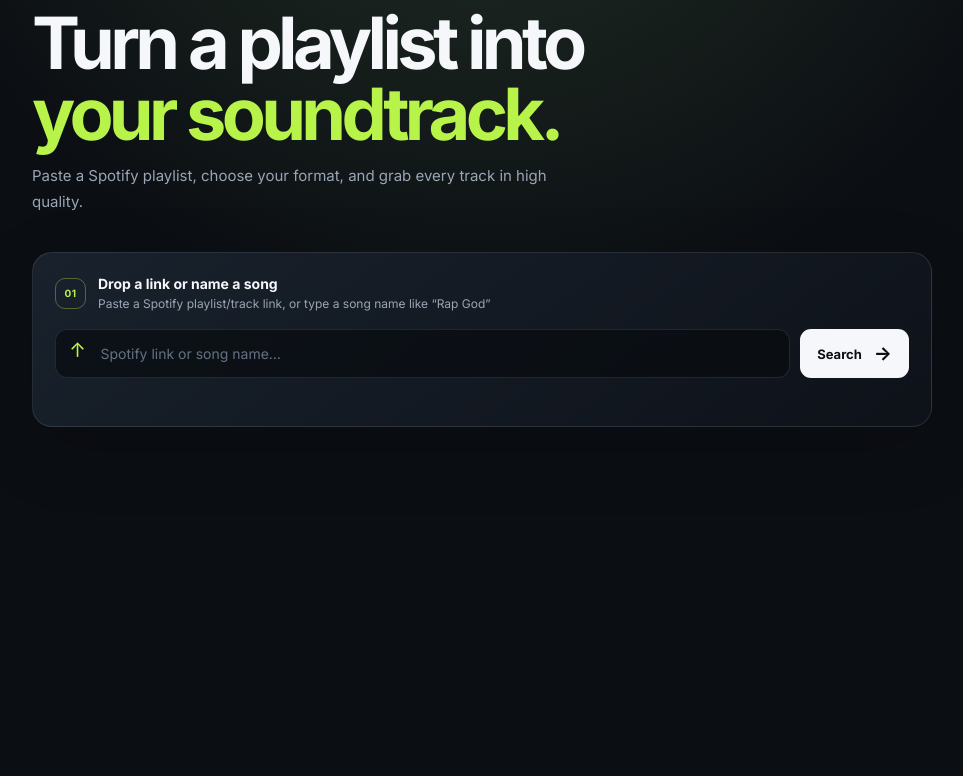
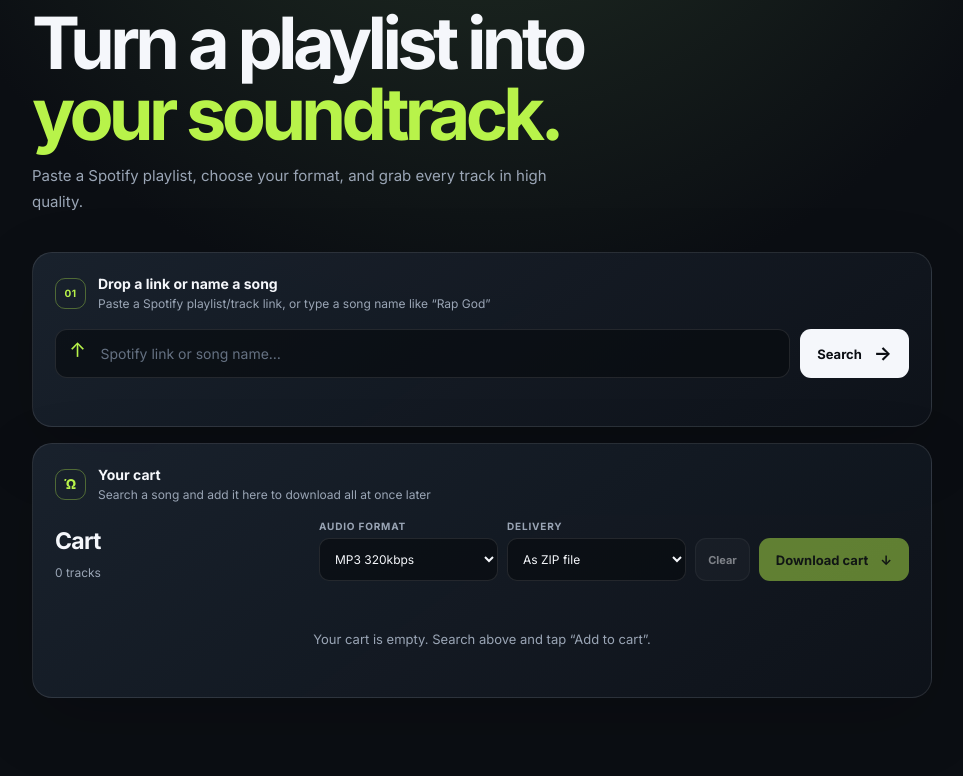
Before and after one commit to luffytaroji118/sp-down, a FastAPI app: page / in a window 1280 px wide. Shown: the part 154-930 px from the top of the page, without its empty margins (158-1121 px from the left). Before the commit the page ends 581 px from the top, so only its background shows below. Run offline with FastAPI, Linux system fonts and the light colour scheme.

Commit message:
Add cart: search songs, add to cart, download all together

```diff
--- a/main.py
+++ b/main.py
@@ -16,6 +16,7 @@
 from spotify import fetch_tracks, fetch_single_track, is_spotify_track_url
 from downloader import (
     download_playlist,
+    download_cart,
     download_track_by_url,
     search_youtube,
     FORMAT_OPTIONS,
@@ -180,6 +181,114 @@
     except Exception as e:
         job["status"] = "error"
         job["error"] = str(e)
+
+
+async def _run_cart_download(job_id, items, song_dir, fmt_key, stop_event, pack_zip=True):
+    job = jobs[job_id]
+
+    def on_start(idx, item):
+        job["track_status"][idx - 1] = "downloading"
+
+    def on_done(idx, item, path):
+        if path:
+            job["track_status"][idx - 1] = "done"
+            job["completed"] += 1
+            job["files"].append({"index": idx, "name": Path(path).name, "path": str(path)})
+        else:
+            job["track_status"][idx - 1] = "failed"
+            job["failed"] += 1
+        job["track_progress"].pop(idx, None)
+
+    def on_progress(idx, info):
+        status = info.get("status")
+        if status == "downloading":
+            downloaded = info.get("downloaded_bytes", 0) or 0
+            total = info.get("total_bytes") or info.get("total_bytes_estimate") or 0
+            pct = round(downloaded / total * 100, 1) if total > 0 else 0
+            job["track_progress"][idx] = pct
+            speed = info.get("speed") or 0
+            if speed:
+                job["download_speed"] = speed
+        elif status == "finished":
+            job["track_progress"][idx] = 100
+
+    try:
+        loop = asyncio.get_event_loop()
+        result_path = await loop.run_in_executor(
+            None,
+            lambda: download_cart(items, song_dir, fmt_key, on_start, on_done, stop_event, pack_zip=pack_zip, on_progress=on_progress),
+        )
+        if result_path:
+            if pack_zip:
+                job["zip_path"] = str(result_path)
+            else:
+                job["song_dir"] = str(result_path)
+            job["status"] = "done"
+        else:
+            job["status"] = "stopped"
+    except Exception as e:
+        job["status"] = "error"
+        job["error"] = str(e)
+
+
+@app.post("/api/download_cart")
+async def download_cart_endpoint(data: dict):
+    tracks = data.get("tracks", [])
+    fmt_key = data.get("format", "mp3_320")
+    mode = data.get("mode", "zip")
+    name = (data.get("name") or "Cart").strip() or "Cart"
+
+    if not isinstance(tracks, list) or not tracks:
+        raise HTTPException(400, "tracks must be a non-empty list")
+    if fmt_key not in FORMAT_OPTIONS:
+        raise HTTPException(400, f"Invalid format: {fmt_key}")
+    if mode not in ("zip", "individual"):
+        raise HTTPException(400, "Invalid mode")
+
+    items = []
+    for i, t in enumerate(tracks, 1):
+        video_url = (t.get("video_url") or "").strip()
+        title = (t.get("title") or "Unknown").strip() or "Unknown"
+        artists = (t.get("artists") or "Unknown").strip() or "Unknown"
+        if not video_url:
+            raise HTTPException(400, f"Track {i} is missing video_url")
+        items.append({
+            "index": i,
+            "video_url": video_url,
+            "title": title,
+            "artists": artists,
+            "duration_ms": t.get("duration_ms", 0),
+        })
+
+    job_id = uuid.uuid4().hex[:12]
+    safe_name = "".join(c if c.isalnum() or c in "-_" else "_" for c in name)[:50]
+    job_dir = TEMP_DIR / job_id
+    song_dir = job_dir / safe_name
+    stop_event = threading.Event()
+
+    jobs[job_id] = {
+        "status": "downloading",
+        "mode": mode,
+        "playlist_name": name,
+        "total": len(items),
+        "completed": 0,
+        "failed": 0,
+        "current_index": 0,
+        "current_title": "",
+        "current_titles": [],
+        "track_status": [None] * len(items),
+        "track_progress": {},
+        "download_speed": 0,
+        "files": [],
+        "zip_path": None,
+        "song_dir": None,
+        "error": None,
+        "created_at": time.time(),
+        "stop_event": stop_event,
+    }
+
+    asyncio.create_task(_run_cart_download(job_id, items, song_dir, fmt_key, stop_event, pack_zip=(mode == "zip")))
+    return {"job_id": job_id, "total": len(items)}
 
 
 @app.post("/api/download_track")
--- a/static/app.js
+++ b/static/app.js
@@ -38,6 +38,14 @@
 const searchFormatSelect = $('search-format-select');
 const searchQueryLabel = $('search-query-label');
 const individualBackBtn = $('individual-back-btn');
+const cartCard = $('cart-card');
+const cartList = $('cart-list');
+const cartCount = $('cart-count');
+const cartSubtitle = $('cart-subtitle');
+const cartFormatSelect = $('cart-format-select');
+const cartModeSelect = $('cart-mode-select');
+const cartDownloadBtn = $('cart-download-btn');
+const cartClearBtn = $('cart-clear-btn');
 
 let loadedTracks = [];
 let currentJobId = null;
@@ -46,6 +54,7 @@
 let pollTimer = null;
 let elapsedTimer = null;
 let downloadStartTime = null;
+let cart = loadCart();
 
 async function api(path, body) {
     const resp = await fetch(path, {
@@ -172,6 +181,7 @@
                         <div class="artists">${escapeHtml(r.artists)}</div>
                     </div>
                     <span class="duration">${formatDuration(r.duration_ms)}</span>
+                    <button class="btn btn-ghost btn-sm search-cart-btn" data-index="${i}"><span>Add to cart</span><span>+</span></button>
                     <button class="btn btn-green btn-sm search-download-btn" data-index="${i}"><span>Download</span><span>↓</span></button>
                 </div>
             `).join('');
@@ -187,6 +197,19 @@
 }
 
 searchList.addEventListener('click', async (e) => {
+    const cartBtn = e.target.closest('.search-cart-btn');
+    if (cartBtn) {
+        const idx = parseInt(cartBtn.dataset.index, 10);
+        const result = currentSearchResults[idx];
+        if (result) {
+            addToCart(result);
+            const orig = cartBtn.firstElementChild.textContent;
+            setBtnLabel(cartBtn, 'Added');
+            cartBtn.disabled = true;
+            setTimeout(() => { setBtnLabel(cartBtn, orig); cartBtn.disabled = false; }, 900);
+        }
+        return;
+    }
     const btn = e.target.closest('.search-download-btn');
     if (!btn) return;
     const idx = parseInt(btn.dataset.index, 10);
@@ -437,6 +460,8 @@
     stoppedSection.classList.add('hidden');
     if (lastInputMode === 'search') {
         searchInfo.classList.remove('hidden');
+    } else if (lastInputMode === 'cart') {
+        cartCard.classList.remove('hidden');
     } else {
         playlistInfo.classList.remove('hidden');
     }
@@ -461,3 +486,115 @@
 });
 
 urlInput.addEventListener('input', clearError);
+
+// ---- Cart ----
+const CART_KEY = 'sounddrop_cart';
+
+function loadCart() {
+    try {
+        const raw = localStorage.getItem(CART_KEY);
+        const parsed = raw ? JSON.parse(raw) : [];
+        return Array.isArray(parsed) ? parsed : [];
+    } catch { return []; }
+}
+
+function saveCart() {
+    try { localStorage.setItem(CART_KEY, JSON.stringify(cart)); } catch {}
+}
+
+function cartKey(r) {
+    return (r.video_url || '').split('v=').pop() || r.video_url;
+}
+
+function addToCart(result) {
+    if (cart.some(c => cartKey(c) === cartKey(result))) {
+        inputError.textContent = 'Already in cart';
+        setTimeout(clearError, 1200);
+        return;
+    }
+    cart.push({
+        title: result.title,
+        artists: result.artists,
+        video_url: result.video_url,
+        duration_ms: result.duration_ms || 0,
+    });
+    saveCart();
+    renderCart();
+}
+
+function removeFromCart(pos) {
+    cart.splice(pos, 1);
+    saveCart();
+    renderCart();
+}
+
+function clearCart() {
+    cart = [];
+    saveCart();
+    renderCart();
+}
+
+function renderCart() {
+    cartCount.textContent = `${cart.length} ${cart.length === 1 ? 'track' : 'tracks'}`;
+    cartDownloadBtn.disabled = cart.length === 0;
+    cartClearBtn.disabled = cart.length === 0;
+    cartSubtitle.textContent = cart.length === 0
+        ? 'Search a song and add it here to download all at once later'
+        : 'Download all tracks together, or keep adding more';
+
+    if (cart.length === 0) {
+        cartList.innerHTML = '<div class="search-empty">Your cart is empty. Search above and tap “Add to cart”.</div>';
+        return;
+    }
+    cartList.innerHTML = cart.map((c, i) => `
+        <div class="track-row cart-row">
+            <span class="num">${i + 1}</span>
+            <div class="info">
+                <div class="title">${escapeHtml(c.title)}</div>
+                <div class="artists">${escapeHtml(c.artists)}</div>
+            </div>
+            <span class="duration">${formatDuration(c.duration_ms)}</span>
+            <button class="btn btn-ghost btn-sm cart-remove-btn" data-index="${i}"><span>Remove</span><span>&times;</span></button>
+        </div>
+    `).join('');
+}
+
+cartList.addEventListener('click', (e) => {
+    const btn = e.target.closest('.cart-remove-btn');
+    if (!btn) return;
+    removeFromCart(parseInt(btn.dataset.index, 10));
+});
+
+cartClearBtn.addEventListener('click', () => {
+    if (cart.length && !confirm(`Remove all ${cart.length} tracks from the cart?`)) return;
+    clearCart();
+});
+
+cartDownloadBtn.addEventListener('click', async () => {
+    if (cart.length === 0) return;
+    clearError();
+    cartDownloadBtn.disabled = true;
+    setBtnLabel(cartDownloadBtn, 'Preparing...');
+
+    try {
+        const data = await api('/api/download_cart', {
+            tracks: cart,
+            format: cartFormatSelect.value,
+            mode: cartModeSelect.value,
+            name: 'Cart',
+        });
+        currentJobId = data.job_id;
+        lastInputMode = 'cart';
+        setBtnLabel(cartDownloadBtn, 'Download cart');
+        cartDownloadBtn.disabled = false;
+        progressSection.classList.remove('hidden');
+        stopBtn.disabled = false;
+        pollStatus(data.job_id);
+    } catch (e) {
+        showError(e.message);
+        setBtnLabel(cartDownloadBtn, 'Download cart');
+        cartDownloadBtn.disabled = false;
+    }
+});
+
+renderCart();
--- a/static/style.css
+++ b/static/style.css
@@ -107,6 +107,14 @@
 .search-empty { padding: 28px 12px; text-align: center; color: var(--text-sub); font-size: 13px; }
 .individual-toolbar { gap: 10px; }
 
+.cart-card { padding: 22px; }
+.cart-step-icon { font-size: 13px; }
+.cart-header { display: flex; justify-content: space-between; align-items: flex-end; gap: 22px; margin-bottom: 22px; }
+.cart-header h2 { margin-bottom: 6px; font-size: 23px; letter-spacing: -.03em; }
+.cart-card .download-controls { grid-template-columns: repeat(2, minmax(100px, 1fr)) auto auto; }
+.cart-row .cart-remove-btn { flex: 0 0 auto; }
+.search-row .search-cart-btn { flex: 0 0 auto; }
+
 .progress-header { display: flex; justify-content: space-between; align-items: center; gap: 15px; margin-bottom: 18px; }
 .progress-header h3 { margin-top: 4px; font-size: 18px; letter-spacing: -.025em; }
 .progress-header-right { display: flex; align-items: center; gap: 15px; }
--- a/templates/index.html
+++ b/templates/index.html
@@ -35,6 +35,30 @@
                 <button id="load-btn" class="btn btn-primary"><span>Search</span><span class="btn-arrow">→</span></button>
             </div>
             <div id="input-error" class="error-msg"></div>
+        </div>
+
+        <div id="cart-card" class="card cart-card">
+            <div class="section-label"><span class="step-number cart-step-icon">&#911;</span><div><strong>Your cart</strong><small id="cart-subtitle">Search a song and add it here to download all at once later</small></div></div>
+            <div class="cart-header">
+                <div>
+                    <h2>Cart</h2>
+                    <span id="cart-count" class="track-count">0 tracks</span>
+                </div>
+                <div class="download-controls">
+                    <label class="control-field"><span>Audio format</span><select id="cart-format-select" class="select">
+                        {% for fmt in formats %}
+                        <option value="{{ fmt.key }}">{{ fmt.label }}</option>
+                        {% endfor %}
+                    </select></label>
+                    <label class="control-field"><span>Delivery</span><select id="cart-mode-select" class="select" title="How to download">
+                        <option value="zip">As ZIP file</option>
+                        <option value="individual">Separate files</option>
+                    </select></label>
+                    <button id="cart-clear-btn" class="btn btn-ghost btn-sm"><span>Clear</span></button>
+                    <button id="cart-download-btn" class="btn btn-green"><span>Download cart</span><span>&darr;</span></button>
+                </div>
+            </div>
+            <div id="cart-list" class="track-list cart-list"></div>
         </div>
 
         <div id="playlist-info" class="card playlist-card hidden">
```
Also changed, not shown: downloader.py (+55 -0 lines).
